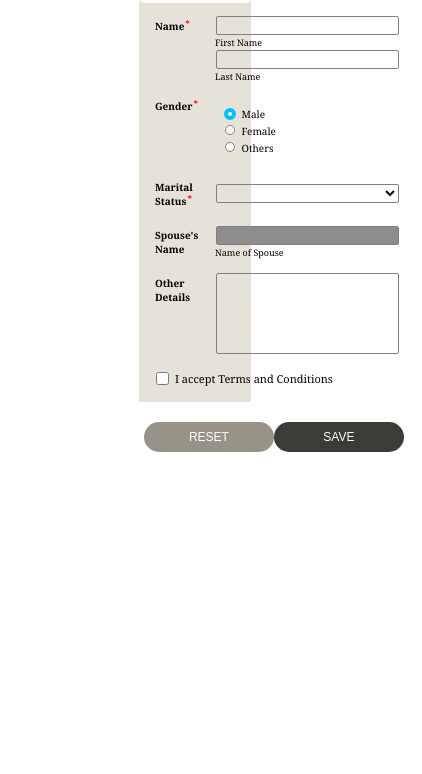
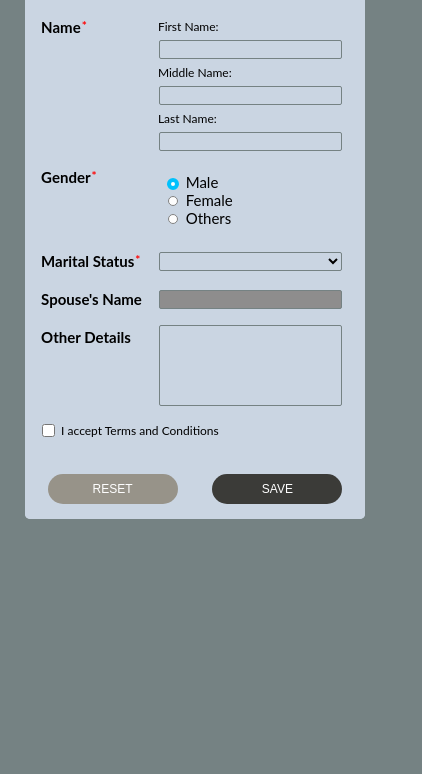
Before and after one commit to Snehomoy100/Employee-Input-Record, a plain HTML site: page index.html in a window 390 px wide. Shown: the part 70-844 px from the top of the page, 422 px wide, since content can reach past the window. Drawn offline with Linux system fonts and the light colour scheme.

Commit message:
style.css updated with mobile responsive views

```diff
--- a/index.html
+++ b/index.html
@@ -12,7 +12,7 @@
 
 <body>
     <div id="main-container">
-        <form class="form-container" name="detailForm" action="sample.html">
+        <form class="form-container" name="detailForm" action="thankyou.html">
             <div class="header">
                 <h2>Employee Input Form</h2>
             </div>
@@ -23,10 +23,14 @@
                     </td>
                     <td class="right-side">
                         <div class="right-box">
+                            <span>First Name:</span>
                             <input id="firstName" type="text" name="firstName" displayName="First Name" onchange="validateValue(this)">
-                            <span>First Name</span>
+
+                            <span>Middle Name:</span>
+                            <input id="middleName" type="text" name="middleName" displayName="Middle Name" onchange="validateValue(this)">
+
+                            <span>Last Name:</span>
                             <input id="lastName" type="text" name="lastName" displayName="Last Name" onchange="validateValue(this)">
-                            <span>Last Name</span>
                         </div>
                     </td>
                 </tr>
@@ -65,7 +69,6 @@
                     <td class="right-side">
                         <div class="right-box">
                             <input id="nameSpouse" type="text" name="nameSpouse" displayName="Spouse Name" onchange="validateValue(this)">
-                            <span>Name of Spouse</span>
                         </div>
                     </td>
                 </tr>
--- a/style.css
+++ b/style.css
@@ -1,6 +1,7 @@
 body {
-    font-family: Georgia, serif;
-    font-size: 10px;
+    font-family: 'Lato', sans-serif;
+    font-size: 15px;
+    background-color: #758283;
 }
 
 .header {
@@ -8,17 +9,20 @@ body {
     height: 100%;
     background-color: white;
     justify-content: flex-start;
-    padding-left: 20px;
+    padding-left: 18%;
 }
 
 .form-container {
-    background-color: #E6E2D9;
-    width: 30%;
+    background-color: #CAD5E2;
+    border-radius: 5px;
+    width: auto;
+    height: auto;
 }
 
 .header,
 .form-container {
     border-radius: 5px;
+    background-color: #CAD5E2;
 }
 
 input,
@@ -26,7 +30,7 @@ textarea,
 select {
     border-radius: 2px;
     background: transparent;
-    border: 1px solid gray;
+    border: 1px solid #758283;
     margin: 1px;
 }
 
@@ -43,19 +47,21 @@ select {
 }
 
 span {
-    font-size: 9px;
+    font-size: 12px;
+    padding-bottom: 5px;
+    padding-top: 5px;
 }
 
 p {
     display: flex;
     margin: 8px;
-    font-size: 11px;
+    font-size: 12px;
 }
 
 .left-side {
     display: block;
     margin: 8px;
-    font-size: 10px;
+    font-size: 15px;
     font-weight: bold;
 }
 
@@ -68,7 +74,7 @@ p {
     display: flex;
     flex-direction: column;
     justify-content: center;
-    font-size: 8px;
+    font-size: 10px;
     margin-right: 10px;
 }
 
@@ -145,6 +151,7 @@ option {
     width: 100%;
 }
 
+
 .bottom-button {
     display: flex;
     justify-content: space-around;
@@ -174,7 +181,7 @@ option {
 
 .footer {
     padding: 5px;
-    background-color: white;
+    background-color: #CAD5E2;
 }
 
 .footer.curve-border {
```
Also changed, not shown: thankyou.html (renamed from sample.html, +1 -1 lines).
